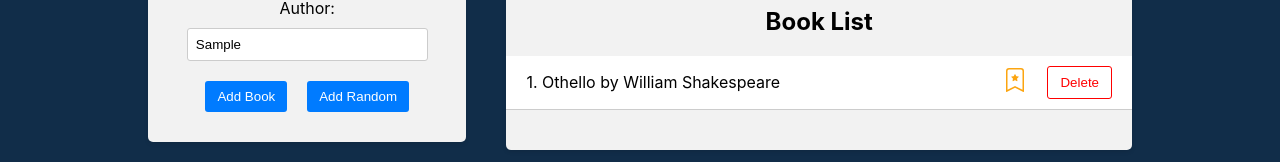
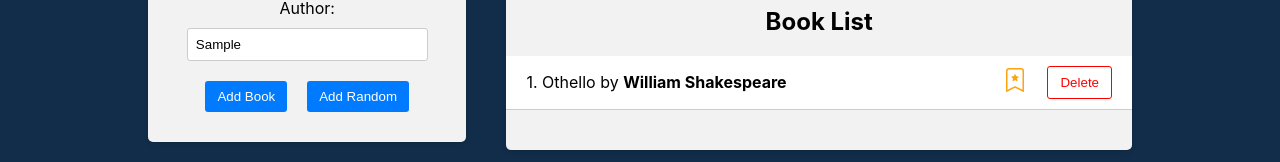
Before and after one commit to 95Kiryl/ToDoList_React, a React (Create React App) app in the folder 30-react-redux/frontend/: page / in a window 1280 px wide. Both pictures are taken after typing "Sample", "Sample" into the empty fields and a click on the button "Add Random". Shown: the part 286-448 px from the top of the page. Built offline with nearby package versions, Linux system fonts and the light colour scheme.

Commit message:
hightlight filter text matches

```diff
--- a/30-react-redux/frontend/src/components/BookList/BookList.js
+++ b/30-react-redux/frontend/src/components/BookList/BookList.js
@@ -27,6 +27,22 @@ const BookList = () => {
         return matchesTitle && matchesAuthor && matchesFavorite;
     })
 
+    const highlightMatch = (text, filter) => {
+        if (!filter) return text;
+
+        const regex = new RegExp(`(${filter})`, 'gi');
+        return text.split(regex).map((substring, i) => {
+            if (substring.toLowerCase() === filter.toLowerCase()) {
+                return (
+                    <span key={i} className='highlight'>
+                        {substring}
+                    </span>
+                )
+            }
+            return substring;
+        });
+    }
+
     return (
         <div className='app-block book-list'>
             <h2>Book List</h2>
@@ -37,7 +53,7 @@ const BookList = () => {
                     {filteredBooks.map((book, i) => (
                         <li key={book.id}>
                             <div className='book-info'>
-                                {++i}. {book.title} by {book.author}
+                                {++i}. {highlightMatch(book.title, titleFilter)} by{' '} <strong>{highlightMatch(book.author, authorFilter)}</strong>
                             </div>
                             <div className='book-actions'>
                                 <span onClick={() => handleToggleFavorite(book.id)}>
```
